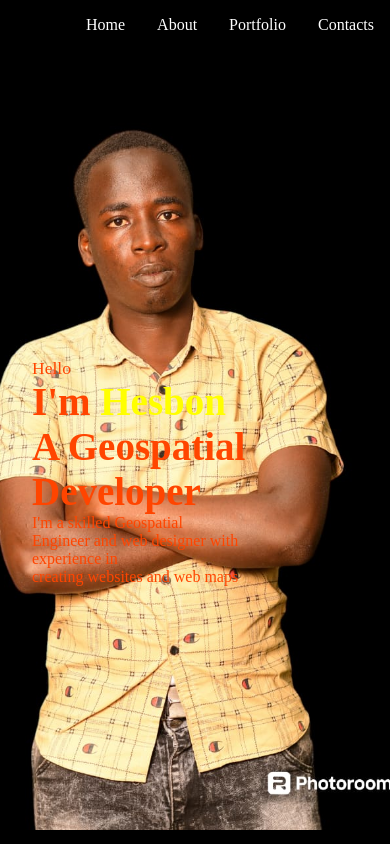
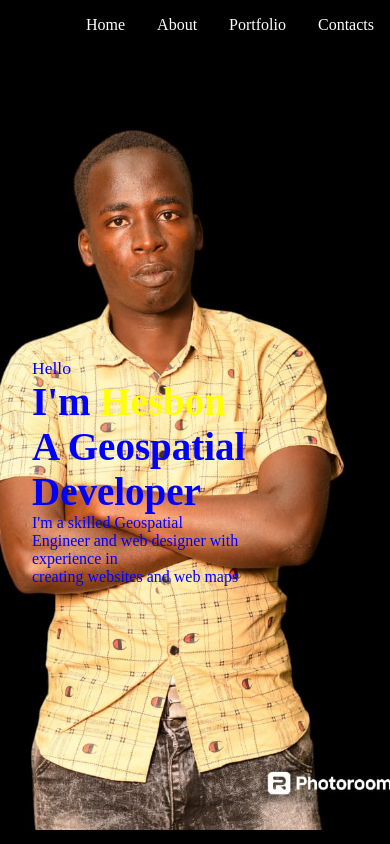
Before and after one commit to limoh653/myportfolio, a React (Create React App) app: page / in a window 390 px wide. Shown: the top 844 px of the page. Built offline with nearby package versions, Linux system fonts and the light colour scheme.

Commit message:
changed style

```diff
--- a/src/components/Intro.css
+++ b/src/components/Intro.css
@@ -48,6 +48,6 @@
 
 }
 #Home{
-    color: orangered;
+    color: blue;
 }
  }
```
